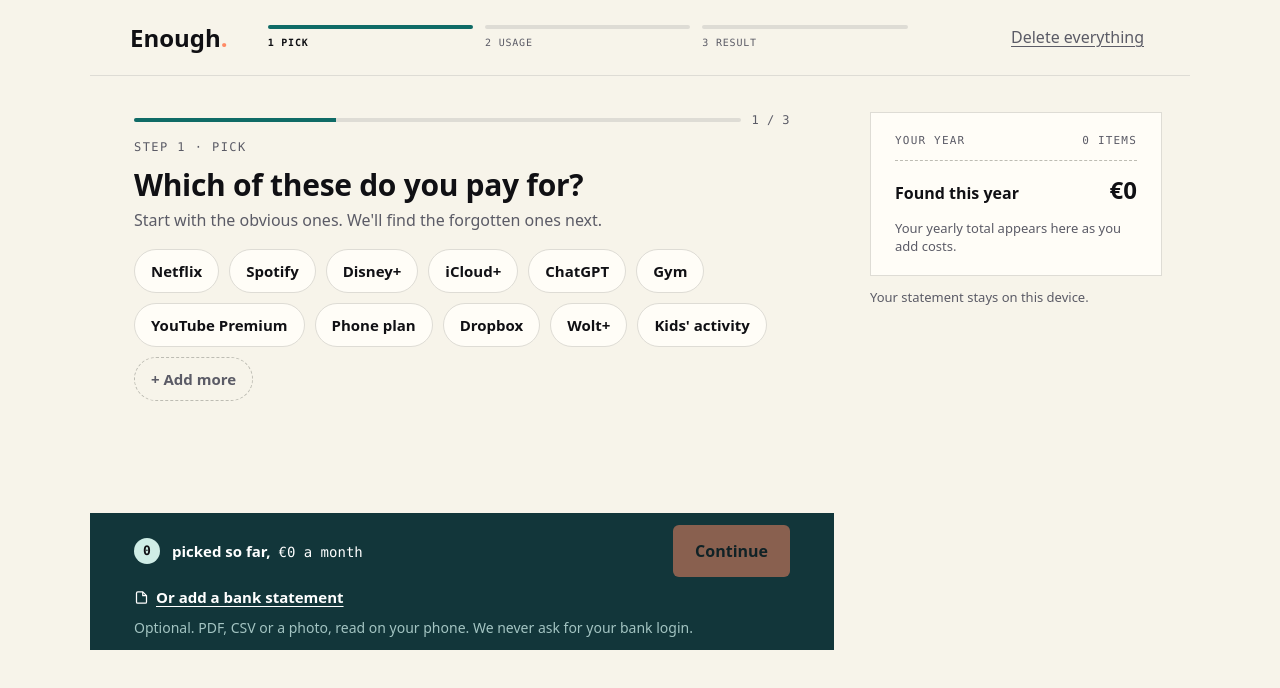
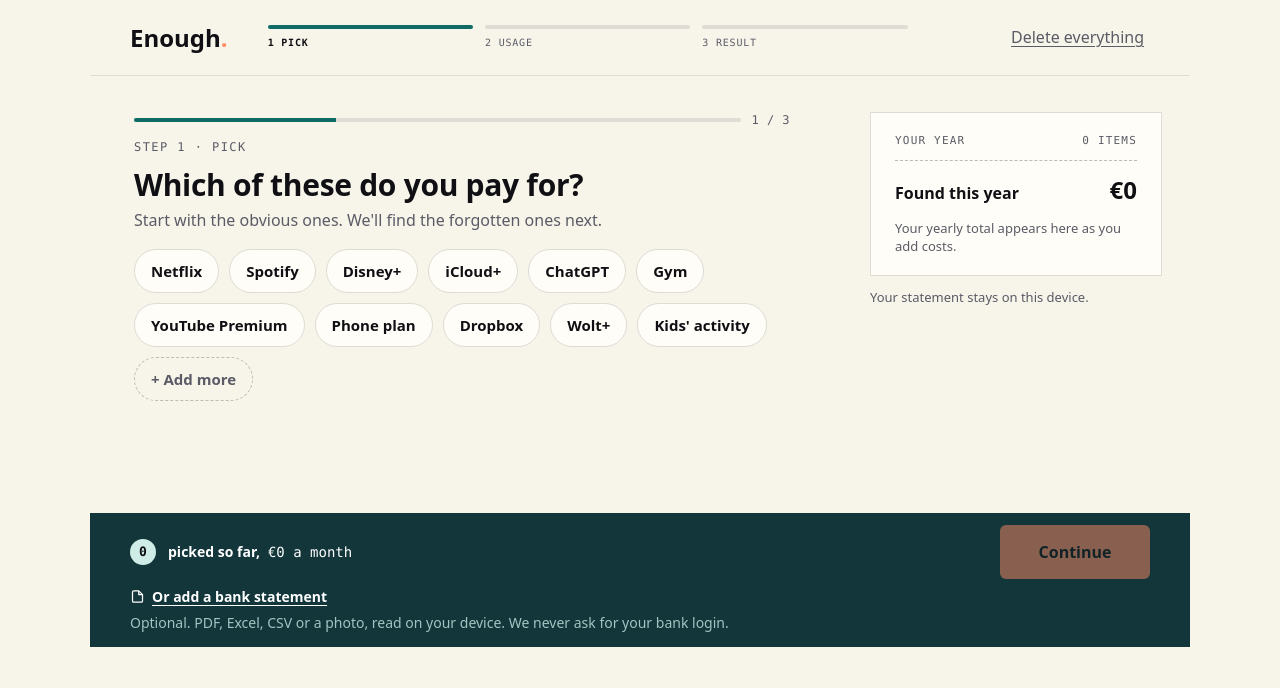
Before and after one commit to esmsaah/enough, a React (Vite) app: page / in a window 1280 px wide. Both pictures are taken after a click on the button "+ Phone plan". Shown: the top 688 px of the page. Built offline with nearby package versions, Linux system fonts and the light colour scheme.

Commit message:
Refine quick picks sticky summary band

```diff
--- a/src/screens/QuickPicks.tsx
+++ b/src/screens/QuickPicks.tsx
@@ -89,6 +89,7 @@
       </div>
 
       <div className="footer qs-band">
+        <div className="qs-band__inner">
           <div className="qs-band__row">
             <div className="qs-band__picked">
               <span className="qs-badge">{count}</span>
@@ -106,7 +107,8 @@
             <svg width="15" height="15" viewBox="0 0 24 24" fill="none" aria-hidden="true"><path d="M14 3H6a2 2 0 0 0-2 2v14a2 2 0 0 0 2 2h12a2 2 0 0 0 2-2V9z" stroke="currentColor" strokeWidth="2" strokeLinejoin="round"/><path d="M14 3v6h6" stroke="currentColor" strokeWidth="2" strokeLinejoin="round"/></svg>
             Or add a bank statement
           </button>
-        <p className="qs-optional">Optional. PDF, CSV or a photo, read on your phone. We never ask for your bank login.</p>
+          <p className="qs-optional">Optional. PDF, Excel, CSV or a photo, read on your device. We never ask for your bank login.</p>
+        </div>
       </div>
     </>
   );
--- a/src/styles/base.css
+++ b/src/styles/base.css
@@ -363,28 +363,38 @@
 .qs-progress__count { font-family: var(--font-mono); font-size: 12px; color: var(--muted); letter-spacing: .04em; }
 .screen .chip-wrap .chip { min-height: 44px; }
 
-.qs-band { background: var(--navy); color: #fff; border-top: 0; display: flex; flex-direction: column; gap: 10px; }
-.qs-band__row { display: flex; align-items: center; justify-content: space-between; gap: 16px; flex-wrap: wrap; }
-.qs-band__picked { display: flex; align-items: center; gap: 12px; min-width: 0; }
-.qs-badge { flex: 0 0 auto; width: 26px; height: 26px; border-radius: 999px; background: var(--lime); color: var(--ink); font-family: var(--font-mono); font-weight: 700; font-size: 13px; display: inline-flex; align-items: center; justify-content: center; }
-.qs-band__text { display: flex; flex-direction: column; line-height: 1.2; min-width: 0; }
-.qs-band__sofar { font-weight: 700; font-size: 15px; }
+.footer.qs-band {
+  position: sticky; z-index: 10; bottom: 0; width: 100vw; max-width: none;
+  margin-left: calc(50% - 50vw); padding: 0; border: 0; border-radius: 0;
+  background: var(--navy); color: #fff; backdrop-filter: none;
+}
+.qs-band__inner { width: 100%; max-width: 1200px; margin: 0 auto; padding: 10px 20px calc(10px + env(safe-area-inset-bottom)); }
+.qs-band__row { display: flex; align-items: flex-start; justify-content: space-between; gap: 10px 16px; flex-wrap: wrap; }
+.qs-band__picked { display: flex; align-items: flex-start; gap: 12px; min-width: 0; }
+.qs-badge { flex: 0 0 auto; width: 26px; height: 26px; margin-top: 1px; border-radius: 999px; background: var(--lime); color: var(--ink); font-family: var(--font-mono); font-weight: 700; font-size: 13px; display: inline-flex; align-items: center; justify-content: center; }
+.qs-band__text { display: flex; flex-direction: column; line-height: 1.25; min-width: 0; }
+.qs-band__sofar { font-weight: 600; font-size: 14px; }
 .qs-band__sofar-ext { display: none; }
-.qs-band__year { font-family: var(--font-display); font-weight: 800; font-size: 26px; letter-spacing: -.01em; }
+.qs-band__year { font-family: var(--font-display); font-weight: 700; font-size: 17px; letter-spacing: -.01em; }
 .qs-band__unit { font-size: 17px; font-weight: 700; }
 .qs-band__month { font-family: var(--font-mono); font-size: 14px; color: var(--muted-on-navy); }
-.qs-next { height: 52px; padding: 0 22px; border: 0; border-radius: 6px; background: #FF8A65; color: #101014; font-family: var(--font-display); font-weight: 800; font-size: 16px; cursor: pointer; }
+.qs-next { flex: 1 0 100%; width: 100%; height: 52px; padding: 0 22px; border: 0; border-radius: 6px; background: #FF8A65; color: #101014; font-family: var(--font-display); font-weight: 800; font-size: 16px; cursor: pointer; }
 .qs-next:hover { background: #FF7650; }
 .qs-next:disabled { opacity: .5; cursor: default; }
-.qs-add { align-self: flex-start; display: inline-flex; align-items: center; gap: 7px; background: none; border: 0; color: #fff; font: inherit; font-weight: 600; font-size: 15px; text-decoration: underline; text-underline-offset: 3px; cursor: pointer; padding: 0; }
-.qs-optional { margin: 0; color: var(--muted-on-navy); font-size: 13px; }
+.qs-add { align-self: flex-start; min-height: 38px; margin-top: 3px; display: inline-flex; align-items: center; gap: 7px; background: none; border: 0; color: #fff; font: inherit; font-weight: 600; font-size: 14px; text-decoration: underline; text-underline-offset: 3px; cursor: pointer; padding: 0; }
+.qs-optional { margin: 0; color: var(--muted-on-navy); font-size: 13px; line-height: 1.35; }
 
 @media (min-width: 901px) {
-  .qs-band__row { flex-wrap: nowrap; }
+  .footer.qs-band { width: min(100vw, 1100px); margin-left: 0; }
+  .qs-band__inner { padding: 12px 40px 14px; }
+  .qs-band__row { align-items: center; flex-wrap: nowrap; }
+  .qs-band__picked { align-items: center; }
   .qs-band__text { flex-direction: row; align-items: baseline; gap: 8px; }
   .qs-band__sofar-ext { display: inline; }
   .qs-band__year { display: none; }
   .qs-band__month { font-size: 14px; color: #fff; }
+  .qs-next { flex: 0 0 auto; width: auto; min-width: 150px; height: 54px; }
+  .qs-add { margin-top: 1px; min-height: 34px; }
   .qs-optional { font-size: 14px; }
 }
 
```
Lines whose indentation alone changed are shown as unchanged.
